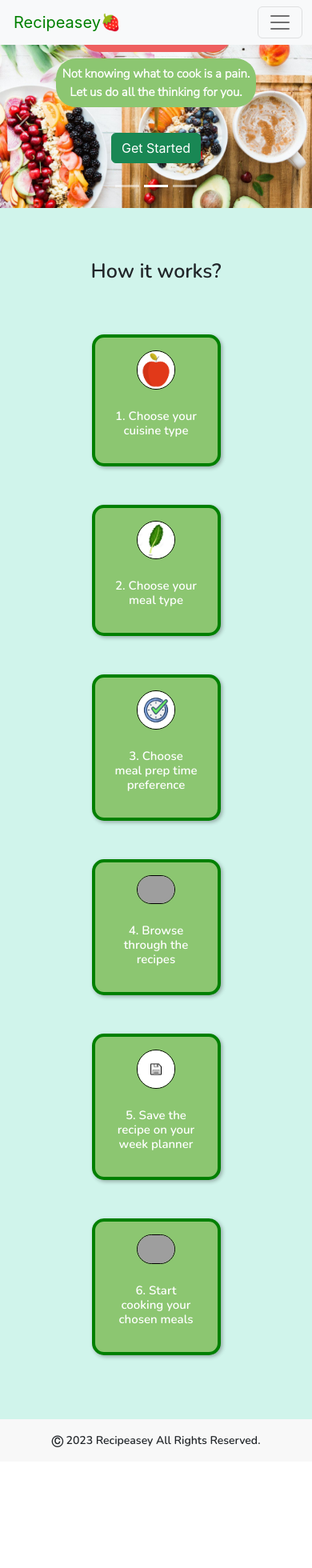
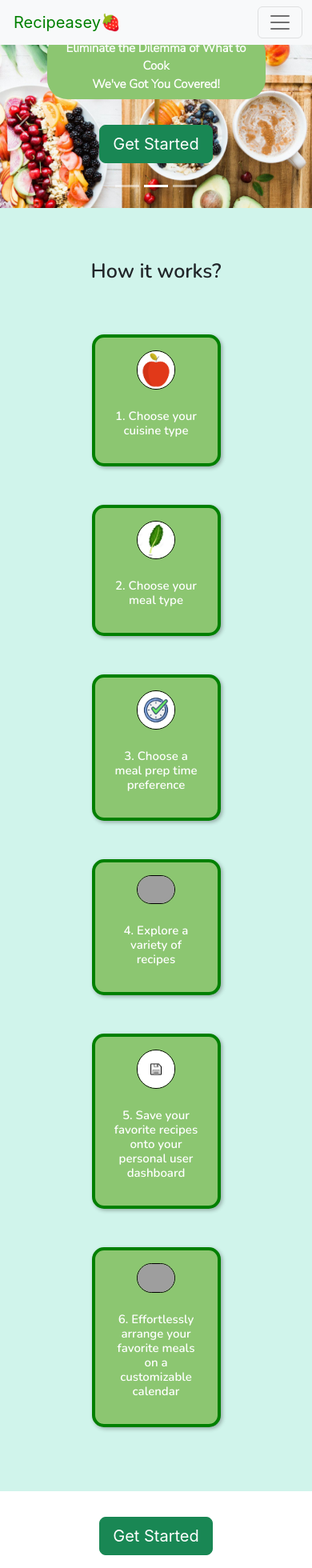
Before and after one commit to irais-valenzuela/recipeasey, a React (Create React App) app in the folder client/: page / in a window 390 px wide. Shown: the top 1960 px of the page at 80% size. Before the commit the page ends 1827 px from the top, so only its background shows below. Built offline with nearby package versions, Linux system fonts and the light colour scheme; grey boxes are pictures that could not be loaded.

Commit message:
cleaned up UI and did some ux changes

```diff
--- a/client/src/App.css
+++ b/client/src/App.css
@@ -80,7 +80,7 @@
 
 /* Carousel */
 .heading-3 {
-  font-size: 60px;
+  font-size: 45px;
   color: white;
   background-color: rgb(238, 95, 95);
   border-radius: 25px;
@@ -99,7 +99,7 @@
     font-size: 15px;
     width: auto;
     padding: 0.5rem;
-    font-weight: bold;
+    font-weight: bolder;
   }
 }
 
@@ -803,3 +803,10 @@ DashBoard  */
   border-radius: 20px;
   height: 400px;
 }
+
+.flex-getstarted {
+  display: flex;
+  align-items: center;
+  justify-content: center;
+  margin: 1rem;
+}
--- a/client/src/Components/AppCarousel.js
+++ b/client/src/Components/AppCarousel.js
@@ -19,10 +19,9 @@ function AppCarousel(props) {
           alt="First slide"
         />
         <Carousel.Caption>
-          <h3 className="heading-3">Need meal plan ideas?</h3>
+          <h3 className="heading-3">Looking for Meal Planning Inspiration?</h3>
           <p className="landing-page-p">
-            Not knowing what to cook is a pain. <br /> Let us do all the
-            thinking for you.
+            Eliminate the Dilemma of What to Cook <br /> We've Got You Covered!
           </p>
           <br />
           <InitialQueryModal navigate={navigate} />
@@ -36,10 +35,9 @@ function AppCarousel(props) {
         />
 
         <Carousel.Caption>
-          <h3 className="heading-3">Need meal plan ideas?</h3>
+          <h3 className="heading-3">Looking for Meal Planning Inspiration?</h3>
           <p className="landing-page-p">
-            Not knowing what to cook is a pain. <br /> Let us do all the
-            thinking for you.
+            Eliminate the Dilemma of What to Cook <br /> We've Got You Covered!
           </p>
           <br />
           <InitialQueryModal navigate={navigate} />
@@ -53,10 +51,9 @@ function AppCarousel(props) {
         />
 
         <Carousel.Caption>
-          <h3 className="heading-3">Need meal plan ideas?</h3>
+          <h3 className="heading-3">Looking for Meal Planning Inspiration?</h3>
           <p className="landing-page-p">
-            Not knowing what to cook is a pain. <br /> Let us do all the
-            thinking for you.
+            Eliminate the Dilemma of What to Cook <br /> We've Got You Covered!
           </p>
           <br />
           <InitialQueryModal navigate={navigate} />
--- a/client/src/Components/InitialQueryModal.js
+++ b/client/src/Components/InitialQueryModal.js
@@ -56,6 +56,7 @@ function InitialQueryModal() {
         className="get-started-button bold-text"
         variant="success"
         onClick={handleShow}
+        size="lg"
       >
         Get Started
       </Button>
@@ -63,16 +64,16 @@ function InitialQueryModal() {
       <Modal show={show} onHide={handleClose}>
         <Modal.Header closeButton>
           <Modal.Title className="bold-text">
-            Tell us more about your meal plans
+            Tell us more about your meal plans.
           </Modal.Title>
         </Modal.Header>
         <Modal.Body className="bold-text-for-modal center-question">
           {firstQuestion ? (
-            <h5>1. Pick your cuisine</h5>
+            <h5>1. Pick your cuisine.</h5>
           ) : secondQuestion ? (
-            <h5>2. Pick breakfast, lunch, dinner</h5>
+            <h5>2. Pick either breakfast, lunch, dinner.</h5>
           ) : (
-            <h5>3. Pick how much time you'd like to spend on cooking</h5>
+            <h5>3. Pick how much time you'd like to spend cooking.</h5>
           )}
         </Modal.Body>
         {firstQuestion ? (
--- a/client/src/Components/MealPrepTimeForm.js
+++ b/client/src/Components/MealPrepTimeForm.js
@@ -11,7 +11,6 @@ const MealPrepTimeForm = (props) => {
       <label htmlFor="time"></label>
       <select name="time" id="time" onChange={handleChange}>
       <option value="select">select</option>
-        <option value="15mins">15 mins</option>
         <option value="30mins">30 mins</option>
         <option value="45mins">45 mins</option>
         <option value="60mins">60 mins</option>
--- a/client/src/Components/MealTypeForm.js
+++ b/client/src/Components/MealTypeForm.js
@@ -3,8 +3,8 @@ import React from "react";
 const mealTypes = [
   "select",
   "breakfast",
-  "appetizer",
-  "main course",
+  "lunch", // "appetizer"
+  "dinner", // "main course"
   "snack",
   "side dish",
   "drink",
@@ -13,9 +13,18 @@ const mealTypes = [
 
 const MealTypeForm = (props) => {
   let setMealType = props.setMealType;
+
   const handleChange = (e) => {
     let selectedType = e.target.value;
-    setMealType(selectedType);
+    if (selectedType === "lunch") {
+      setMealType("appetizer")
+    } else if (selectedType === "dinner") {
+      setMealType("main course")
+    } else {
+      setMealType(selectedType);
+    }
+
+
   };
   return (
     <form className="flex-for-form">
--- a/client/src/Components/WhatIsRecipeasey.js
+++ b/client/src/Components/WhatIsRecipeasey.js
@@ -32,7 +32,7 @@ const WhatIsRecipeasey = () => {
             alt="Timer"
           />
           <br />
-          <h1>3. Choose meal prep time preference</h1>
+          <h1>3. Choose a meal prep time preference</h1>
         </div>
         <div className="how-it-works-container-children ">
           <img
@@ -41,7 +41,7 @@ const WhatIsRecipeasey = () => {
             alt="Magnifying glass"
           />
           <br />
-          <h1>4. Browse through the recipes</h1>
+          <h1>4. Explore a variety of recipes</h1>
         </div>
         <div className="how-it-works-container-children ">
           <img
@@ -50,7 +50,7 @@ const WhatIsRecipeasey = () => {
             alt="SD card"
           />
           <br />
-          <h1>5. Save the recipe on your week planner</h1>
+          <h1>5. Save your favorite recipes onto your personal user dashboard</h1>
         </div>
         <div className="how-it-works-container-children ">
           <img
@@ -58,7 +58,7 @@ const WhatIsRecipeasey = () => {
             src="https://encrypted-tbn0.gstatic.com/images?q=tbn:ANd9GcTqnTx2Vks4A5nUJSzT3QCXhialqofIlyHaYQ&usqp=CAU"
             alt="Frying pan"
           />
-          <h1>6. Start cooking your chosen meals</h1>
+          <h1>6. Effortlessly arrange your favorite meals on a customizable calendar</h1>
         </div>
       </div>
     </div>
--- a/client/src/Main.js
+++ b/client/src/Main.js
@@ -2,14 +2,19 @@ import React, { useState } from "react";
 import AppCarousel from "./Components/AppCarousel";
 import { useNavigate } from "react-router-dom";
 import WhatIsRecipeasey from "./Components/WhatIsRecipeasey";
+import InitialQueryModal from './Components/InitialQueryModal';
 
 const Main = (props) => {
   const navigate = useNavigate();
   const [showResults, setShowResults] = useState(false);
+
   return (
     <>
       <AppCarousel navigate={navigate} setShowResults={setShowResults} />
       <WhatIsRecipeasey />
+      <div className="flex-getstarted">
+      <InitialQueryModal />
+      </div>
     </>
   );
 };
```
